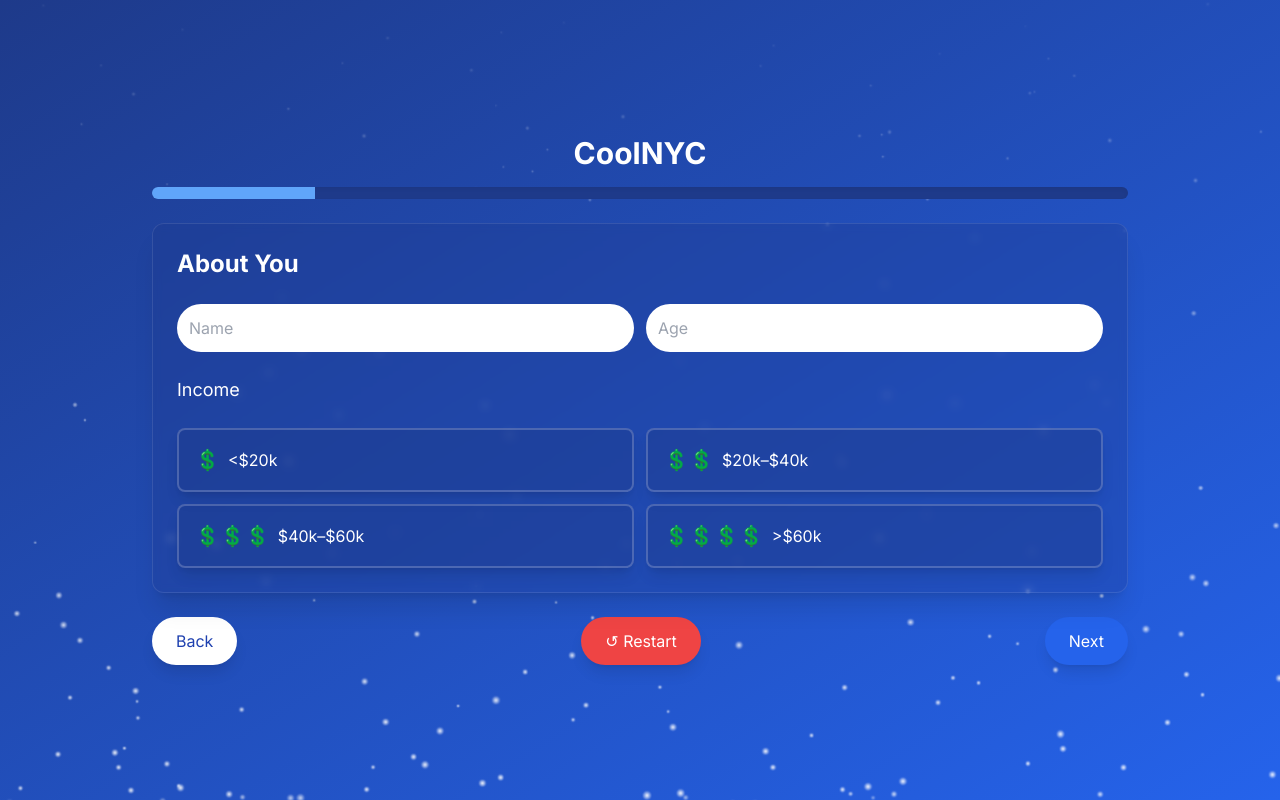
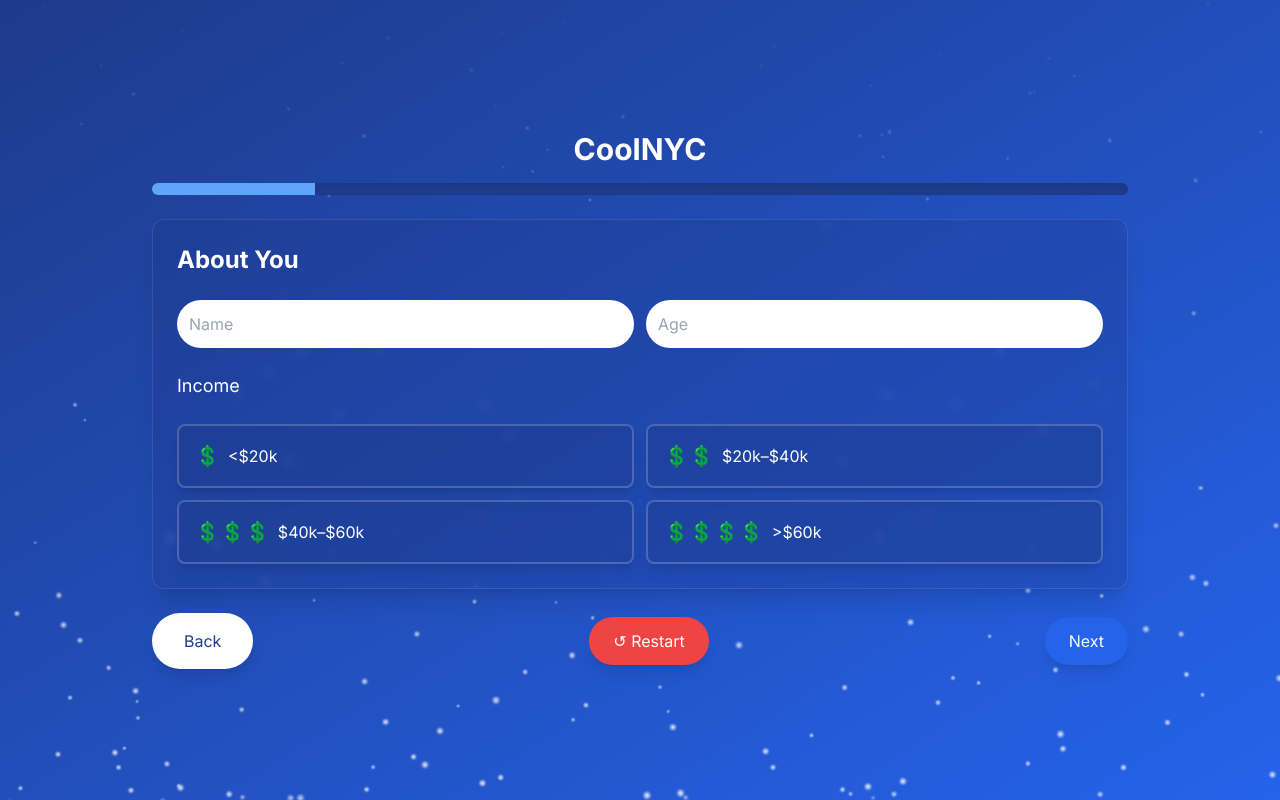
Before and after one commit to manizerahman/Cooling-NYC, a React (Create React App) app: page / in a window 1280 px wide. Both pictures are taken after a click on the button "Get Started". Built offline with nearby package versions, Linux system fonts and the light colour scheme.

Commit message:
more minor updates

```diff
--- a/src/CoolingNYCApp.js
+++ b/src/CoolingNYCApp.js
@@ -734,7 +734,7 @@ const CoolingNYCApp = () => {
     </div>,
 
     // Final Plan
-    <FinalPlan key="final" formData={formData} resourceData={resourceData} isLoading={isLoading} error={error} />
+    <FinalPlan key="final" formData={formData} resourceData={resourceData} isLoading={isLoading} error={error} setStep={setStep} />
   ];
 
   // If we're on the landing step, render it exclusively to avoid extra layout and scrolling
@@ -769,11 +769,11 @@ const CoolingNYCApp = () => {
 
         {/* Navigation buttons with Restart, hidden on landing page */}
         {step > 0 && (
-          <div className="flex-shrink-0 flex flex-col sm:flex-row justify-between items-center mt-6 w-full space-y-2 sm:space-y-0 sm:space-x-4">
-            <button onClick={() => setStep(step - 1)} className="px-4 py-2 sm:px-6 sm:py-3 w-full sm:w-auto text-sm sm:text-base bg-white text-blue-800 rounded-full shadow-lg">Back</button>
-            <button onClick={() => window.location.reload()} className="px-4 py-2 sm:px-6 sm:py-3 w-full sm:w-auto text-sm sm:text-base bg-red-500 text-white rounded-full shadow-lg">↺ Restart</button>
+          <div className="flex-shrink-0 flex flex-col sm:flex-row justify-between items-center mt-6 w-full space-y-4 sm:space-y-0 sm:space-x-4">
+            <button onClick={() => setStep(step - 1)} className="px-8 py-4 w-full sm:w-auto text-base bg-white text-blue-900 rounded-full shadow-lg transition-colors duration-200 ease-in-out hover:bg-blue-200">Back</button>
+            <button onClick={() => window.location.reload()} className="px-4 py-4 sm:px-6 sm:py-3 w-full sm:w-auto text-base bg-red-500 text-white rounded-full shadow-lg hover:shadow-xl hover:bg-red-600 active:shadow-inner active:scale-95 transition-transform duration-150">↺ Restart</button>
             {step < steps.length - 1 && (
-              <button onClick={() => setStep(step + 1)} className="px-4 py-2 sm:px-6 sm:py-3 w-full sm:w-auto text-sm sm:text-base bg-blue-600 text-white rounded-full shadow-lg">Next</button>
+              <button onClick={() => setStep(step + 1)} className="px-4 py-4 sm:px-6 sm:py-3 w-full sm:w-auto text-base bg-blue-600 text-white rounded-full shadow-lg hover:shadow-xl hover:bg-blue-700 active:shadow-inner active:scale-95 transition-transform duration-150">Next</button>
             )}
           </div>
         )}
@@ -815,7 +815,7 @@ const ResourceCard = ({ title, resource, language }) => {
 };
 
 // Final Plan component
-function FinalPlan({ formData, resourceData, isLoading, error }) {
+function FinalPlan({ formData, resourceData, isLoading, error, setStep }) {
   const { name, zip, temperature, temperatureUnit, income, address, legalHelp, landlordHelp } = formData;
 
   // Get the current language
@@ -863,7 +863,7 @@ function FinalPlan({ formData, resourceData, isLoading, error }) {
         </ul>
         <button
           className="px-5 py-2 bg-white text-blue-800 rounded-full mt-4"
-          onClick={() => window.history.back()}
+          onClick={() => setStep(2)}
         >
           {translate("goBack")}
         </button>
@@ -1052,7 +1052,12 @@ ${name || "Resident"}`;
 
       {legalHelp && legalHelp !== "No" && (
         <div className="bg-blue-800 bg-opacity-50 p-5 rounded-xl shadow-lg border border-blue-200 border-opacity-20">
-          <h3 className="font-semibold text-lg">{translate("legalSupportTitle")}</h3>
+          <div className="flex justify-between items-center">
+            <h3 className="font-semibold text-lg">{translate("legalSupportTitle")}</h3>
+            <button onClick={() => navigator.clipboard.writeText(getLegalLetterContent())} className="text-white hover:text-blue-200">
+              📋 Copy
+            </button>
+          </div>
           <textarea
             className="w-full p-4 mt-2 text-black bg-gray-100 rounded-lg shadow-inner"
             rows={6}
@@ -1063,7 +1068,12 @@ ${name || "Resident"}`;
       )}
       {landlordHelp === true && (
         <div className="bg-blue-800 bg-opacity-50 p-5 rounded-xl shadow-lg border border-blue-200 border-opacity-20">
-          <h3 className="font-semibold text-lg">{translate("landlordLetterTitle")}</h3>
+          <div className="flex justify-between items-center">
+            <h3 className="font-semibold text-lg">{translate("landlordLetterTitle")}</h3>
+            <button onClick={() => navigator.clipboard.writeText(getLandlordLetterContent())} className="text-white hover:text-blue-200">
+              📋 Copy
+            </button>
+          </div>
           <textarea
             className="w-full p-4 mt-2 text-black bg-gray-100 rounded-lg shadow-inner"
             rows={6}
--- a/src/index.css
+++ b/src/index.css
@@ -1,6 +1,14 @@
 @tailwind base;
 @tailwind components;
 @tailwind utilities;
+
+/* Global background to prevent white overflow */
+html, body, #root {
+  height: 100%;
+  margin: 0;
+  background: linear-gradient(to bottom right, #1e3a8a, #2563eb);
+  overscroll-behavior-y: none;
+}
 
 body {
   font-family: 'Inter', sans-serif;
```
